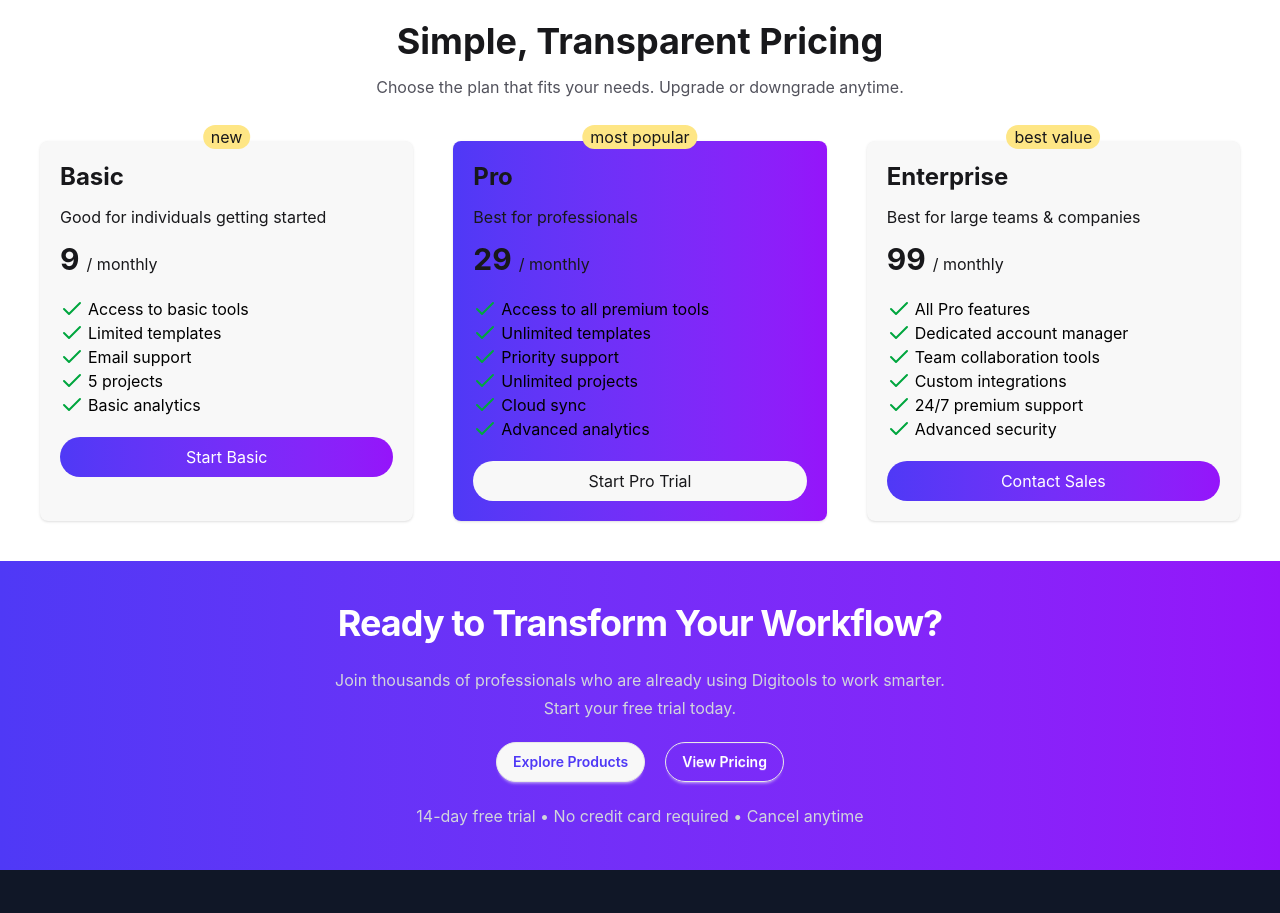
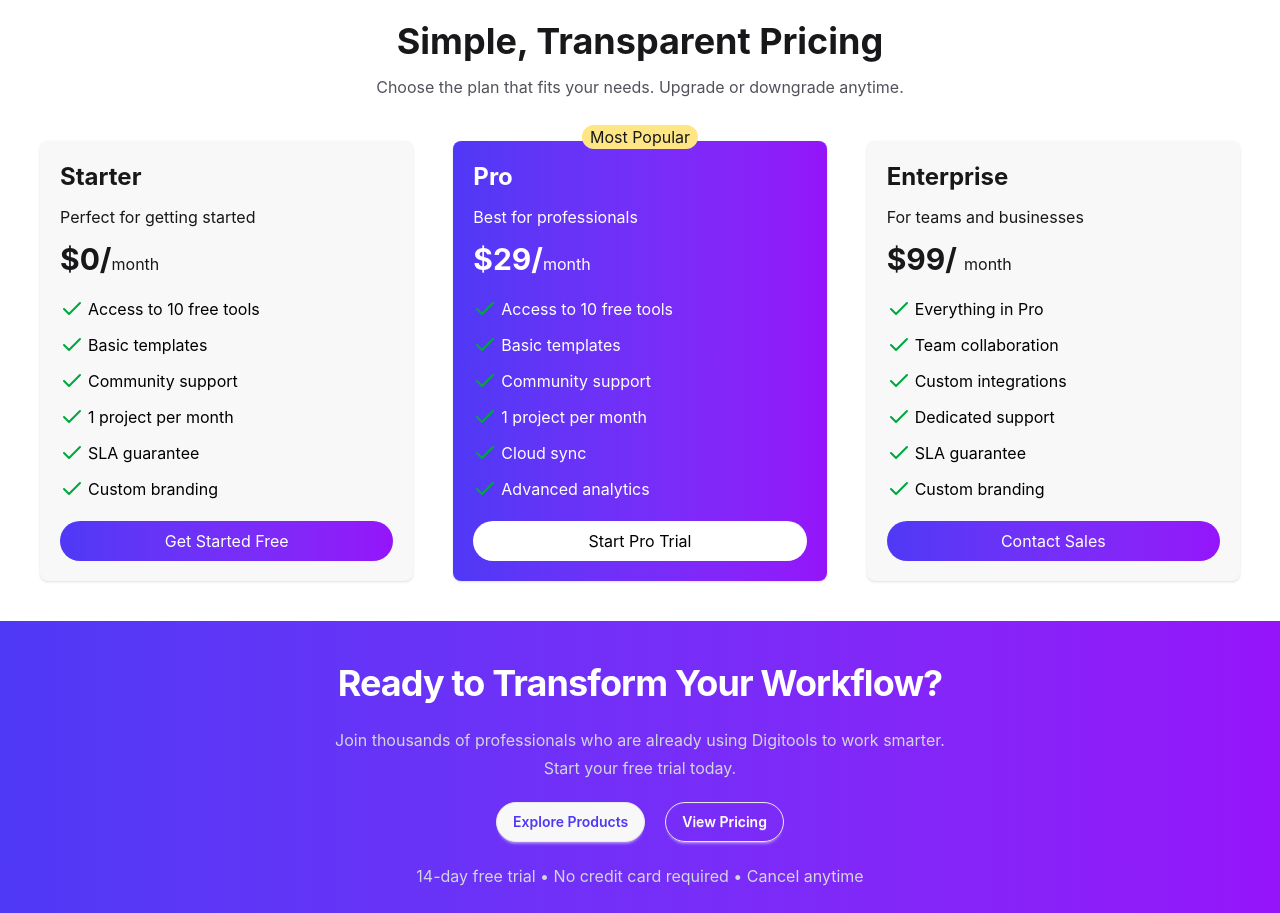
Before and after one commit to dulal71/digitools-platform, a React (Vite) app: page / in a window 1280 px wide. Shown: the part 3700-4613 px from the top of the page. Built offline with nearby package versions, Linux system fonts and the light colour scheme.

Commit message:
add some extra features

```diff
--- a/public/TransparentPricing.json
+++ /dev/null
@@ -1,58 +0,0 @@
-[
-  {
-    "id": 1,
-    "name": "Basic",
-    "description": "Good for individuals getting started",
-    "price": 9,
-    "period": "monthly",
-    "tag": "new",
-    "tagType": "info",
-    "features": [
-      "Access to basic tools",
-      "Limited templates",
-      "Email support",
-      "5 projects",
-      "Basic analytics"
-    ],
-    "buttonText": "Start Basic"
-
-  },
-  {
-    "id": 2,
-    "name": "Pro",
-    "description": "Best for professionals",
-    "price": 29,
-    "period": "monthly",
-    "tag": "most popular",
-    "tagType": "popular",
-    "features": [
-      "Access to all premium tools",
-      "Unlimited templates",
-      "Priority support",
-      "Unlimited projects",
-      "Cloud sync",
-      "Advanced analytics"
-    ],
-    "buttonText": "Start Pro Trial"
-
-  },
-  {
-    "id": 3,
-    "name": "Enterprise",
-    "description": "Best for large teams & companies",
-    "price": 99,
-    "period": "monthly",
-    "tag": "best value",
-    "tagType": "success",
-    "features": [
-      "All Pro features",
-      "Dedicated account manager",
-      "Team collaboration tools",
-      "Custom integrations",
-      "24/7 premium support",
-      "Advanced security"
-    ],
-    "buttonText": "Contact Sales"
-
-  }
-]
--- a/src/App.jsx
+++ b/src/App.jsx
@@ -15,14 +15,11 @@ const fetchPromise = async() =>{
     const res = await fetch('/data.json');
     return res.json();
 }
-const transparentPromise = async()=>{
-  const res=await fetch('/TransparentPricing.json')
-return res.json()
-}
+
 
 function App() {
 const getPromise = fetchPromise()
-const dataPromise = transparentPromise();
+
 const [count,setCount] =useState(0)
   return (
     <>
@@ -36,11 +33,7 @@ const [count,setCount] =useState(0)
 <Tools setCount={setCount} getPromise={getPromise}></Tools>
 </Suspense>
 <GetStartedSection></GetStartedSection>
-<Suspense fallback={<div className='text-center'>
-  <span className="loading loading-dots loading-xl"></span>
-</div>}>
-<TransparentPricing dataPromise={dataPromise} ></TransparentPricing>
-</Suspense>
+<TransparentPricing ></TransparentPricing>
 <SmartWorkflowCTA></SmartWorkflowCTA>
 <Footer></Footer>
 <ToastContainer
--- a/src/Components/TransparentPricing/TransparentPricing.jsx
+++ b/src/Components/TransparentPricing/TransparentPricing.jsx
@@ -1,9 +1,10 @@
-import React, { use } from 'react';
-import TransparentPricingCard from './TransparentPricingCard';
+import { Check } from 'lucide-react';
+import React from 'react';
 
-const TransparentPricing = ({ dataPromise}) => {
-   const data = use(dataPromise);
-   console.log(data);
+
+const TransparentPricing = () => {
+
+
     return (
         <div
         className='max-w-7xl mx-auto p-10 mt-10 '>
@@ -12,9 +13,63 @@ const TransparentPricing = ({ dataPromise}) => {
                 <p className='leading-7 mt-3 text-zinc-600'>Choose the plan that fits your needs. Upgrade or downgrade anytime.</p>
             </div>
         <div className='  grid grid-cols-1 md:grid-cols-2 lg:grid-cols-3 gap-10 mt-10  lg:px-0'>
-          {
-            data.map(card => <TransparentPricingCard key={card.id} card={card}></TransparentPricingCard>)
-          }
+
+{/* card-one       */}
+      <div className='bg-base-200  p-5 space-y-5 rounded-lg relative shadow'>
+ <div className='space-y-3'>
+          <h3 className='font-bold text-2xl'>Starter</h3>
+          <p>Perfect for getting started</p>
+          <p><span className='text-3xl font-bold'> $0/</span><span>month</span> </p>
+    </div>
+    <div className='space-y-3'>
+        <p className='flex gap-1 items-center  text-black'><Check className='text-green-600'></Check>Access to 10 free tools</p>
+       <p className='flex gap-1 items-center  text-black'><Check className='text-green-600'></Check>Basic templates</p>
+       <p className='flex gap-1 items-center  text-black'><Check className='text-green-600'></Check>Community support</p>
+       <p className='flex gap-1 items-center  text-black'><Check className='text-green-600'></Check>1 project per month</p>
+         <p className='flex gap-1 items-center  text-black'><Check className='text-green-600'></Check>SLA guarantee</p>
+       <p className='flex gap-1 items-center  text-black'><Check className='text-green-600'></Check>Custom branding</p>
+        </div>
+         <button className= 'bg-linear-to-r from-[#4F39F6] to-[#9514FA] text-white w-full rounded-full py-2'>Get Started Free</button>
+        </div>
+
+ {/* cart-two      */}
+        <div className='bg-linear-to-r from-[#4F39F6] to-[#9514FA] p-5 space-y-5 rounded-lg relative shadow'>
+        <div className='absolute -top-4 left-1/2 -translate-x-1/2 bg-amber-200 px-2 rounded-full'>Most Popular</div>
+         <div className='space-y-3'>
+          <h3 className='font-bold text-2xl text-white'>Pro</h3>
+          <p className='text-white'>Best for professionals</p>
+          <p><span className='text-3xl font-bold text-white'>$29/</span><span className='text-white'>month</span> </p>
+    </div>
+    <div className='space-y-3'>
+       <p className='flex gap-1 items-center  text-white'><Check className='text-green-600'></Check>Access to 10 free tools</p>
+       <p className='flex gap-1 items-center  text-white'><Check className='text-green-600'></Check>Basic templates</p>
+       <p className='flex gap-1 items-center  text-white'><Check className='text-green-600'></Check>Community support</p>
+       <p className='flex gap-1 items-center  text-white'><Check className='text-green-600'></Check>1 project per month</p>
+       <p className='flex gap-1 items-center  text-white'><Check className='text-green-600'></Check>Cloud sync</p>
+       <p className='flex gap-1 items-center  text-white'><Check className='text-green-600'></Check>Advanced analytics</p>
+        </div>
+         <button className= 'bg-white text-black w-full rounded-full py-2'>Start Pro Trial</button>
+        </div>
+
+  {/* card-three      */}
+
+        <div className='bg-base-200  p-5 space-y-5 rounded-lg relative shadow'>
+ <div className='space-y-3'>
+          <h3 className='font-bold text-2xl'>Enterprise</h3>
+          <p>For teams and businesses</p>
+          <p><span className='text-3xl font-bold'> $99/ </span><span>month</span> </p>
+    </div>
+    <div className='space-y-3'>
+        <p className='flex gap-1 items-center  text-black'><Check className='text-green-600'></Check>Everything in Pro</p>
+       <p className='flex gap-1 items-center  text-black'><Check className='text-green-600'></Check>Team collaboration</p>
+       <p className='flex gap-1 items-center  text-black'><Check className='text-green-600'></Check>Custom integrations</p>
+       <p className='flex gap-1 items-center  text-black'><Check className='text-green-600'></Check>Dedicated support</p>
+       <p className='flex gap-1 items-center  text-black'><Check className='text-green-600'></Check>SLA guarantee</p>
+       <p className='flex gap-1 items-center  text-black'><Check className='text-green-600'></Check>Custom branding</p>
+        </div>
+         <button className= 'bg-linear-to-r from-[#4F39F6] to-[#9514FA] text-white w-full rounded-full py-2'>Contact Sales</button>
+        </div>
+
         </div>
   </div>
     );
--- a/src/Components/TransparentPricing/TransparentPricingCard.jsx
+++ /dev/null
@@ -1,24 +0,0 @@
-import React from 'react';
-import Features from '../Products/Features';
-
-const TransparentPricingCard = ({card}) => {
-  console.log(card);
-  const {name,description,price,period,tag,buttonText,features
-} = card
-    return (
-        <div className={`${tag==='most popular'? 'bg-linear-to-r from-[#4F39F6] to-[#9514FA]':'bg-base-200' } p-5 space-y-5 rounded-lg relative shadow`}>
-        <div className='absolute -top-4 left-1/2 -translate-x-1/2 bg-amber-200 px-2 rounded-full'>{tag}</div>
-         <div className='space-y-3'>
-          <h3 className='font-bold text-2xl'>{name}</h3>
-          <p>{description}</p>
-          <p><span className='text-3xl font-bold'>{price} </span>/ <span>{period} </span> </p>
-    </div>
-    <div>
-        {features.map((text,index)=> <Features key={index} text={text}></Features>)}
-        </div>
-         <button className={`${buttonText==='Start Pro Trial'? 'bg-base-200 ': 'bg-linear-to-r from-[#4F39F6] to-[#9514FA] text-white '} w-full rounded-full py-2 `}>{buttonText}</button>
-        </div>
-    );
-};
-
-export default TransparentPricingCard;
```
